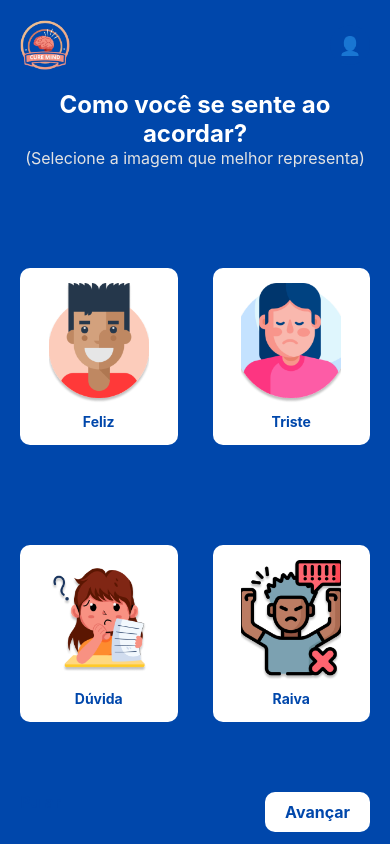
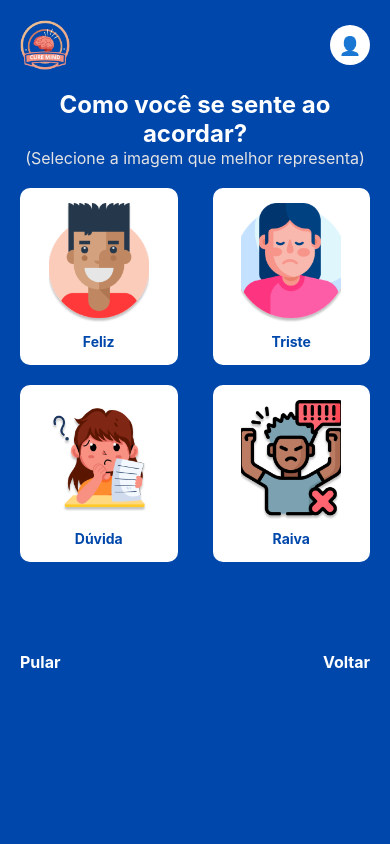
Before and after one commit to AAndreLuis-dev/curemind, a React Native app: screen /Feelings in a window 390 px wide. Built offline with nearby package versions, Linux system fonts and the light colour scheme.

Commit message:
update feelingscreen

```diff
--- a/src/screens/Feelingsscreen.tsx
+++ b/src/screens/Feelingsscreen.tsx
@@ -1,12 +1,9 @@
-import React, { useState } from 'react';
+import React from 'react';
 import { View, Text, TouchableOpacity, StyleSheet, Image } from 'react-native';
 import { useNavigation, NavigationProp } from '@react-navigation/native';
 import { RootStackParamList } from '../routes/stack.routes';
 
 const FeelingsScreen: React.FC = () => {
-    const [selectedFeeling, setSelectedFeeling] = useState<string | null>(null);
-
-    // Tipando o hook de navegação
     const navigation = useNavigation<NavigationProp<RootStackParamList>>();
 
     const feelings = [
@@ -17,36 +14,30 @@ const FeelingsScreen: React.FC = () => {
     ];
 
     const handleSelection = (id: string) => {
-        setSelectedFeeling(id);
-    };
-
-    const handleNext = () => {
-        if (selectedFeeling) {
-            // Você pode adicionar lógica para salvar o estado aqui antes de navegar
-            navigation.navigate('LifeStyle'); // Altere para a próxima tela se necessário
-        } else {
-            alert('Por favor, selecione um sentimento antes de avançar.');
-        }
+        // Realize aqui qualquer ação necessária, como salvar o estado selecionado
+        navigation.navigate('LifeStyle'); // Altere para a próxima tela desejada
     };
 
     return (
         <View style={styles.container}>
+            {/* Header */}
             <View style={styles.header}>
                 <Image source={require('../../assets/logoIcon.png')} style={styles.logo} />
                 <TouchableOpacity style={styles.profileButton}>
                     <Text style={styles.profileIcon}>👤</Text>
                 </TouchableOpacity>
             </View>
+
+            {/* Pergunta */}
             <Text style={styles.title}>Como você se sente ao acordar?</Text>
             <Text style={styles.subtitle}>(Selecione a imagem que melhor representa)</Text>
+
+            {/* Cartões de Sentimentos */}
             <View style={styles.feelingsContainer}>
                 {feelings.map((feeling) => (
                     <TouchableOpacity
                         key={feeling.id}
-                        style={[
-                            styles.feelingCard,
-                            selectedFeeling === feeling.id && styles.selectedFeelingCard,
-                        ]}
+                        style={styles.feelingCard}
                         onPress={() => handleSelection(feeling.id)}
                     >
                         <Image source={feeling.image} style={styles.feelingImage} />
@@ -54,12 +45,14 @@ const FeelingsScreen: React.FC = () => {
                     </TouchableOpacity>
                 ))}
             </View>
+
+            {/* Barra de Navegação Inferior */}
             <View style={styles.footer}>
                 <TouchableOpacity onPress={() => navigation.navigate('Home')}>
                     <Text style={styles.footerButtonText}>Pular</Text>
                 </TouchableOpacity>
-                <TouchableOpacity onPress={handleNext} style={styles.footerButton}>
-                    <Text style={styles.footerButtonText}>Avançar</Text>
+                <TouchableOpacity onPress={() => navigation.goBack()}>
+                    <Text style={styles.footerButtonText}>Voltar</Text>
                 </TouchableOpacity>
             </View>
         </View>
@@ -70,7 +63,7 @@ const styles = StyleSheet.create({
     container: {
         flex: 1,
         padding: 20,
-        backgroundColor: '#0047AB' // Exemplo de gradiente
+        backgroundColor: '#0047AB',
     },
     header: {
         flexDirection: 'row',
@@ -87,13 +80,13 @@ const styles = StyleSheet.create({
         width: 40,
         height: 40,
         borderRadius: 20,
-        backgroundColor: '#0047AB',
+        backgroundColor: '#FFFFFF',
         justifyContent: 'center',
         alignItems: 'center',
     },
     profileIcon: {
         fontSize: 18,
-        color: '#000',
+        color: '#0047AB',
     },
     title: {
         fontSize: 24,
@@ -120,13 +113,8 @@ const styles = StyleSheet.create({
         paddingHorizontal: 10,
         borderRadius: 10,
         alignItems: 'center',
-        marginTop: 80,
         marginBottom: 20,
         elevation: 5,
-    },
-    selectedFeelingCard: {
-        borderWidth: 2,
-        borderColor: '#0047AB',
     },
     feelingImage: {
         width: 100,
@@ -141,18 +129,12 @@ const styles = StyleSheet.create({
     footer: {
         flexDirection: 'row',
         justifyContent: 'space-between',
-    },
-    footerButton: {
-        backgroundColor: '#FFFFFF',
-        paddingVertical: 10,
-        paddingHorizontal: 20,
-        borderRadius: 10,
-        elevation: 2,
+        marginTop: 20,
     },
     footerButtonText: {
         fontSize: 16,
         fontWeight: 'bold',
-        color: '#0047AB',
+        color: '#FFFFFF',
     },
 });
 
```
